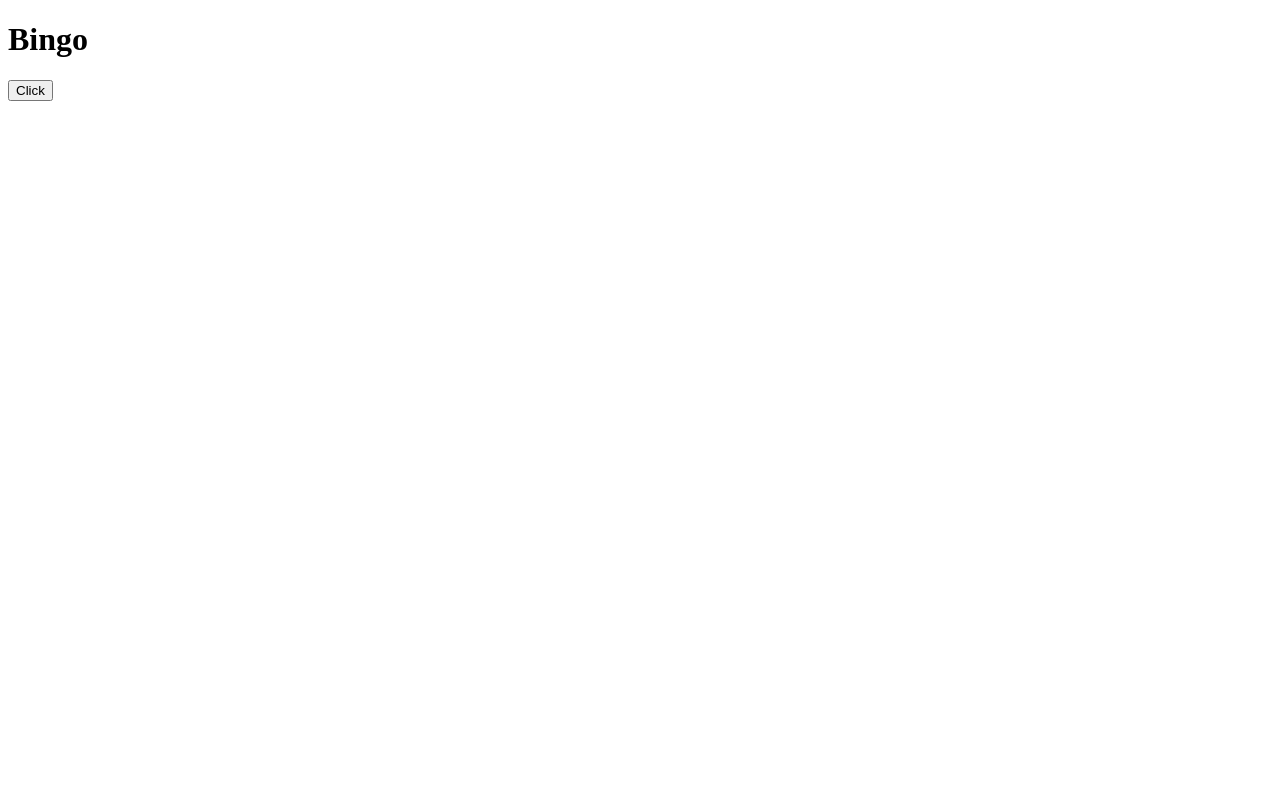
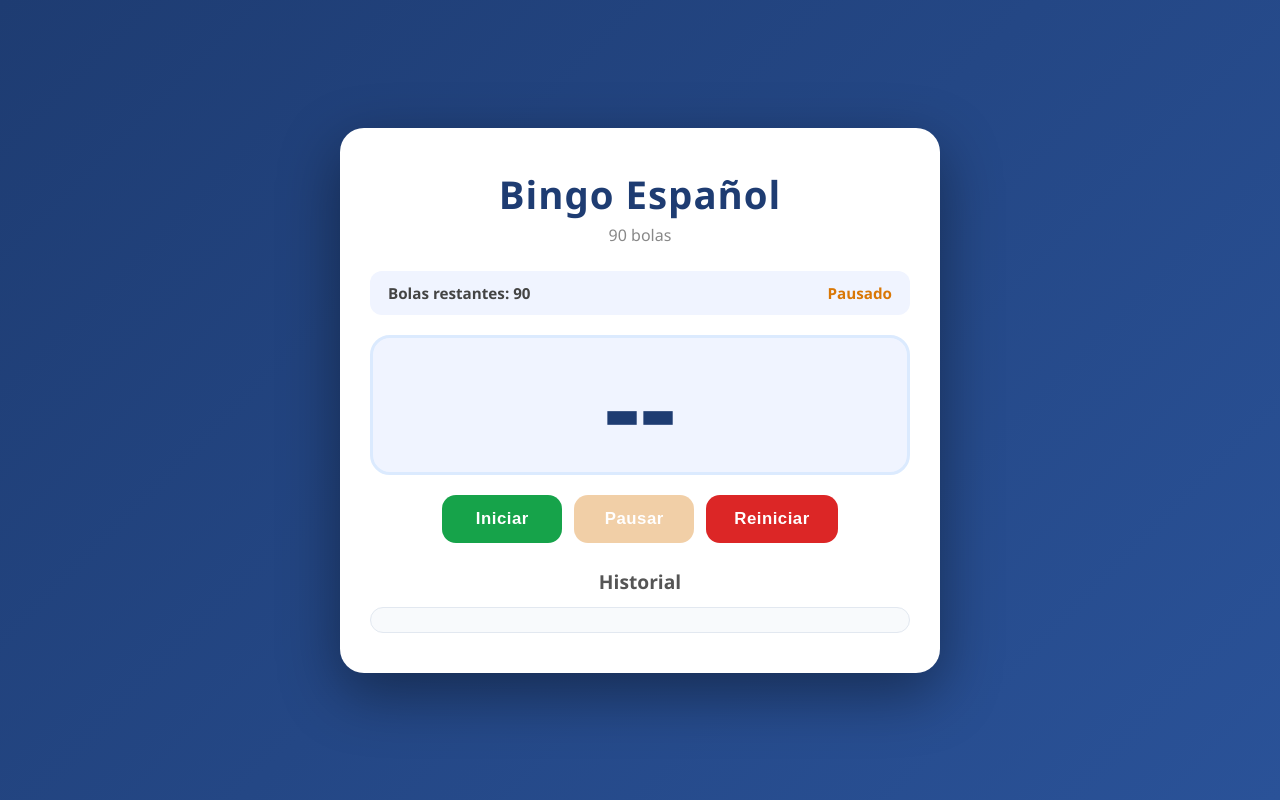
Before and after one commit to rocabits/bingo, a plain HTML site: page index.html in a window 1280 px wide. Drawn offline with Linux system fonts and the light colour scheme.

Commit message:
cambio desde opencode

```diff
--- a/index.html
+++ b/index.html
@@ -1,10 +1,37 @@
 <!DOCTYPE html>
-<html>
+<html lang="es">
 <head>
-  <title>Bingo App</title>
+  <meta charset="UTF-8">
+  <meta name="viewport" content="width=device-width, initial-scale=1.0">
+  <title>Bingo Español - 90 Bolas</title>
+  <link rel="stylesheet" href="style.css">
 </head>
 <body>
-  <h1>Bingo</h1>
-  <button onclick="alert('Hola!')">Click</button>
+  <div class="container">
+    <header>
+      <h1>Bingo Español</h1>
+      <p class="subtitle">90 bolas</p>
+    </header>
+
+    <div class="status-bar">
+      <span id="bolasRestantes">Bolas restantes: 90</span>
+      <span id="estado" class="estado pausado">Pausado</span>
+    </div>
+
+    <div class="numero-actual" id="numeroActual">--</div>
+
+    <div class="botones">
+      <button id="btnIniciar" class="btn btn-verde">Iniciar</button>
+      <button id="btnPausar" class="btn btn-naranja" disabled>Pausar</button>
+      <button id="btnReiniciar" class="btn btn-rojo">Reiniciar</button>
+    </div>
+
+    <div class="historial">
+      <h2>Historial</h2>
+      <div id="historialLista"></div>
+    </div>
+  </div>
+
+  <script src="script.js"></script>
 </body>
 </html>
--- /dev/null
+++ b/script.js
@@ -0,0 +1,128 @@
+const $ = (id) => document.getElementById(id);
+
+const $numero = $('numeroActual');
+const $restantes = $('bolasRestantes');
+const $historial = $('historialLista');
+const $estado = $('estado');
+const $btnIniciar = $('btnIniciar');
+const $btnPausar = $('btnPausar');
+const $btnReiniciar = $('btnReiniciar');
+
+let disponibles = [];
+let historial = [];
+let numeroActual = null;
+let isPlaying = false;
+let intervaloId = null;
+let juegoTerminado = false;
+
+function barajar(array) {
+  for (let i = array.length - 1; i > 0; i--) {
+    const j = Math.floor(Math.random() * (i + 1));
+    [array[i], array[j]] = [array[j], array[i]];
+  }
+}
+
+function inicializar() {
+  if (intervaloId) {
+    clearInterval(intervaloId);
+    intervaloId = null;
+  }
+  if ('speechSynthesis' in window) window.speechSynthesis.cancel();
+
+  disponibles = Array.from({ length: 90 }, (_, i) => i + 1);
+  barajar(disponibles);
+  historial = [];
+  numeroActual = null;
+  isPlaying = false;
+  juegoTerminado = false;
+  actualizarUI();
+}
+
+function actualizarUI() {
+  $restantes.textContent = `Bolas restantes: ${disponibles.length}`;
+
+  if (juegoTerminado) {
+    $numero.textContent = 'BINGO!';
+    $numero.style.fontSize = '5rem';
+    $btnIniciar.disabled = true;
+    $btnPausar.disabled = true;
+    $estado.textContent = 'BINGO!';
+    $estado.className = 'estado bingo';
+    return;
+  }
+
+  $numero.textContent = numeroActual ?? '--';
+  $numero.style.fontSize = '';
+  $btnIniciar.disabled = isPlaying;
+  $btnPausar.disabled = !isPlaying;
+
+  $historial.innerHTML = historial.map(n => `<span class="bola-historial">${n}</span>`).join('');
+
+  if (isPlaying) {
+    $estado.textContent = 'Jugando';
+    $estado.className = 'estado jugando';
+  } else {
+    $estado.textContent = 'Pausado';
+    $estado.className = 'estado pausado';
+  }
+}
+
+function sacarBola() {
+  if (disponibles.length === 0) {
+    if (intervaloId) {
+      clearInterval(intervaloId);
+      intervaloId = null;
+    }
+    isPlaying = false;
+    juegoTerminado = true;
+    actualizarUI();
+    return;
+  }
+
+  const numero = disponibles.pop();
+  numeroActual = numero;
+  historial.push(numero);
+  hablarNumero(numero);
+  actualizarUI();
+}
+
+function hablarNumero(numero) {
+  if (!('speechSynthesis' in window)) return;
+
+  window.speechSynthesis.cancel();
+
+  const mensaje = new SpeechSynthesisUtterance(`Número ${numero}`);
+  mensaje.lang = 'es-ES';
+  mensaje.rate = 0.85;
+  mensaje.pitch = 1;
+  window.speechSynthesis.speak(mensaje);
+}
+
+function iniciarJuego() {
+  if (isPlaying || juegoTerminado) return;
+
+  isPlaying = true;
+  actualizarUI();
+  sacarBola();
+  intervaloId = setInterval(sacarBola, 5000);
+}
+
+function pausarJuego() {
+  if (!isPlaying) return;
+
+  clearInterval(intervaloId);
+  intervaloId = null;
+  isPlaying = false;
+  actualizarUI();
+}
+
+function reiniciarJuego() {
+  if ('speechSynthesis' in window) window.speechSynthesis.cancel();
+  inicializar();
+}
+
+$btnIniciar.addEventListener('click', iniciarJuego);
+$btnPausar.addEventListener('click', pausarJuego);
+$btnReiniciar.addEventListener('click', reiniciarJuego);
+
+inicializar();
--- /dev/null
+++ b/style.css
@@ -0,0 +1,158 @@
+* {
+  margin: 0;
+  padding: 0;
+  box-sizing: border-box;
+}
+
+body {
+  font-family: 'Segoe UI', Tahoma, Geneva, Verdana, sans-serif;
+  background: linear-gradient(135deg, #1e3c72, #2a5298);
+  min-height: 100vh;
+  display: flex;
+  justify-content: center;
+  align-items: center;
+  padding: 20px;
+}
+
+.container {
+  background: #fff;
+  border-radius: 24px;
+  padding: 40px 30px;
+  max-width: 600px;
+  width: 100%;
+  box-shadow: 0 20px 60px rgba(0,0,0,0.4);
+  text-align: center;
+}
+
+h1 {
+  font-size: 2.4rem;
+  color: #1e3c72;
+  margin-bottom: 4px;
+  letter-spacing: 1px;
+}
+
+.subtitle {
+  color: #888;
+  margin-bottom: 25px;
+  font-size: 1rem;
+  font-weight: 500;
+}
+
+.status-bar {
+  display: flex;
+  justify-content: space-between;
+  align-items: center;
+  margin-bottom: 20px;
+  padding: 12px 18px;
+  background: #f0f4ff;
+  border-radius: 12px;
+  font-weight: 600;
+  font-size: 0.95rem;
+  color: #444;
+}
+
+.estado.jugando { color: #16a34a; }
+.estado.pausado { color: #d97706; }
+.estado.bingo   { color: #dc2626; }
+
+.numero-actual {
+  font-size: 7rem;
+  font-weight: 900;
+  color: #1e3c72;
+  margin: 15px 0;
+  min-height: 140px;
+  display: flex;
+  align-items: center;
+  justify-content: center;
+  background: #f0f4ff;
+  border-radius: 20px;
+  border: 3px solid #dbeafe;
+  transition: all 0.2s;
+  user-select: none;
+  line-height: 1;
+}
+
+.botones {
+  display: flex;
+  gap: 12px;
+  justify-content: center;
+  margin: 20px 0 25px;
+  flex-wrap: wrap;
+}
+
+.btn {
+  padding: 14px 28px;
+  font-size: 1.05rem;
+  font-weight: 700;
+  border: none;
+  border-radius: 14px;
+  cursor: pointer;
+  transition: all 0.25s;
+  min-width: 120px;
+  letter-spacing: 0.5px;
+}
+
+.btn:hover:not(:disabled) {
+  transform: translateY(-3px);
+  box-shadow: 0 6px 20px rgba(0,0,0,0.2);
+}
+
+.btn:active:not(:disabled) {
+  transform: translateY(0);
+}
+
+.btn:disabled {
+  opacity: 0.35;
+  cursor: not-allowed;
+  transform: none;
+}
+
+.btn-verde   { background: #16a34a; color: #fff; }
+.btn-naranja { background: #d97706; color: #fff; }
+.btn-rojo    { background: #dc2626; color: #fff; }
+
+.historial {
+  margin-top: 24px;
+}
+
+.historial h2 {
+  font-size: 1.2rem;
+  color: #555;
+  margin-bottom: 12px;
+}
+
+#historialLista {
+  display: flex;
+  flex-wrap: wrap;
+  gap: 8px;
+  justify-content: center;
+  max-height: 220px;
+  overflow-y: auto;
+  padding: 12px;
+  background: #f8fafc;
+  border: 1px solid #e2e8f0;
+  border-radius: 14px;
+}
+
+.bola-historial {
+  width: 42px;
+  height: 42px;
+  background: #2563eb;
+  color: #fff;
+  border-radius: 50%;
+  display: flex;
+  align-items: center;
+  justify-content: center;
+  font-weight: 700;
+  font-size: 0.85rem;
+  flex-shrink: 0;
+  box-shadow: 0 2px 6px rgba(37,99,235,0.3);
+}
+
+@media (max-width: 480px) {
+  .container { padding: 24px 16px; }
+  .numero-actual { font-size: 4.5rem; min-height: 100px; }
+  .btn { padding: 12px 18px; font-size: 0.95rem; min-width: 90px; }
+  h1 { font-size: 1.8rem; }
+  .bola-historial { width: 36px; height: 36px; font-size: 0.75rem; }
+}
```
